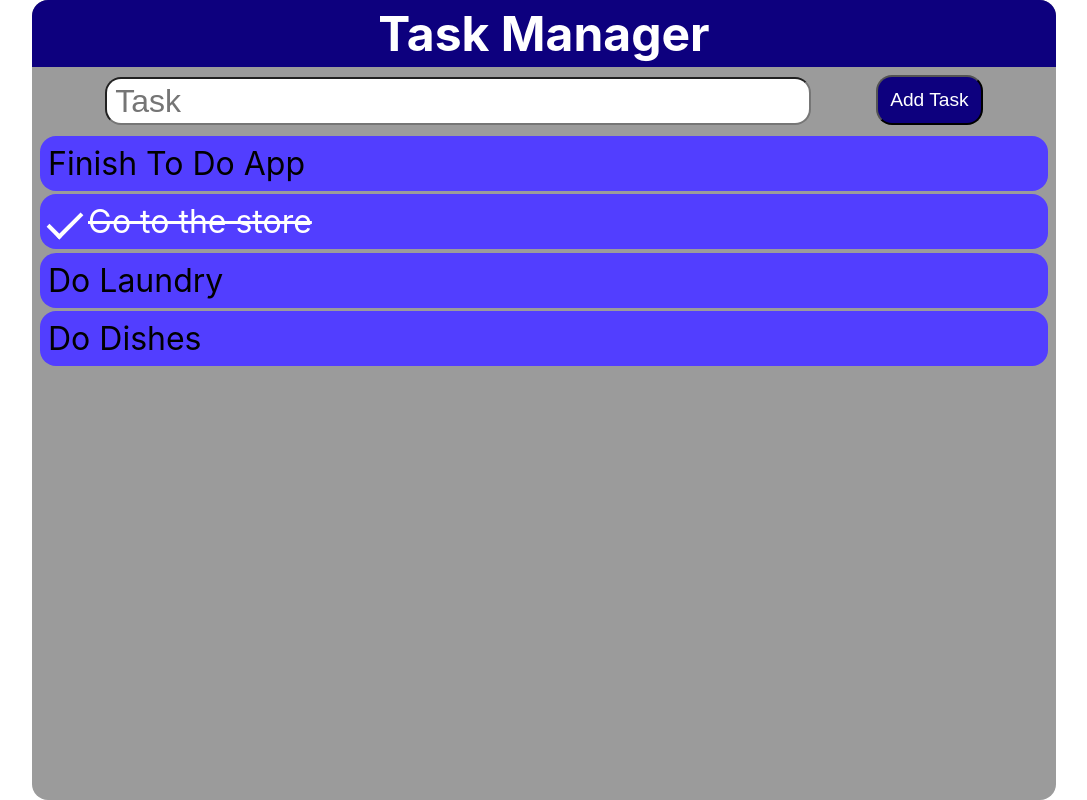
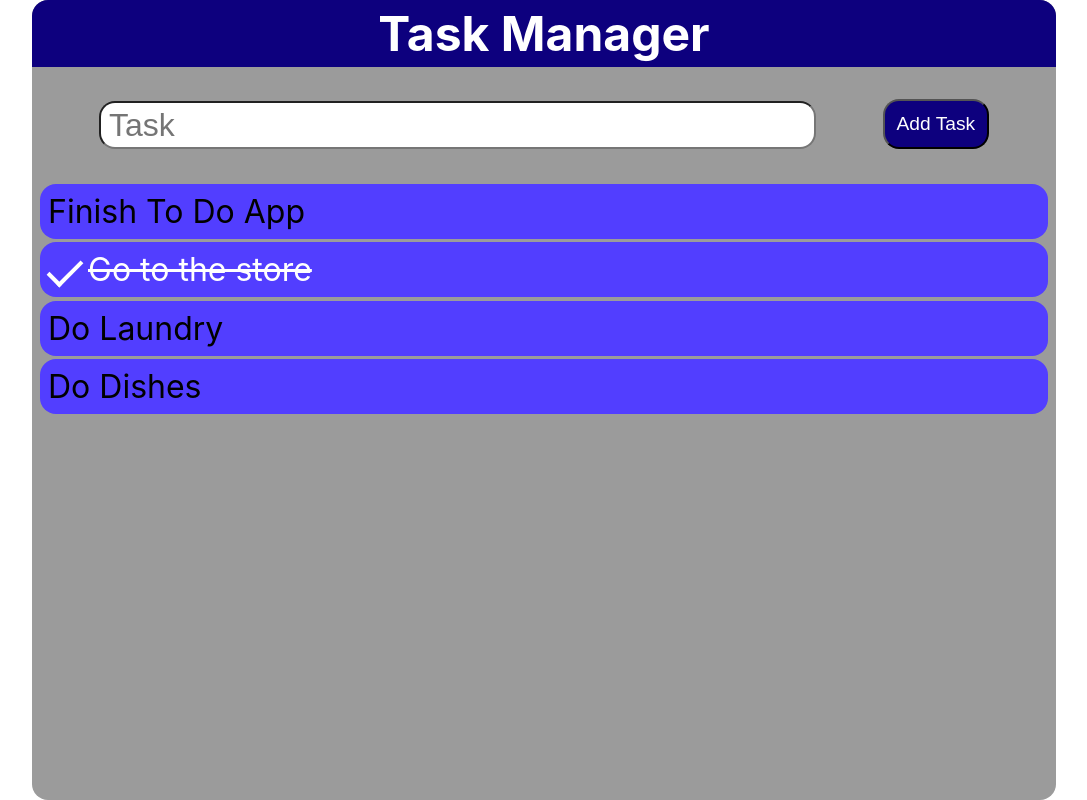
Before and after one commit to DDeShon/javascript-todo, a React (Create React App) app: page / in a window 1280 px wide. Shown: the whole page, without its empty margins (96-1183 px from the left). Built offline with nearby package versions, Linux system fonts and the light colour scheme.

Commit message:
working on list input

```diff
--- a/src/App.css
+++ b/src/App.css
@@ -74,7 +74,7 @@
 
 .input-wrapper {
   display: flex;
-  margin: 0.5rem;
+  margin: 2rem 0 2rem 0;
   justify-content: space-evenly;
   align-items: flex-end;
 }
```
